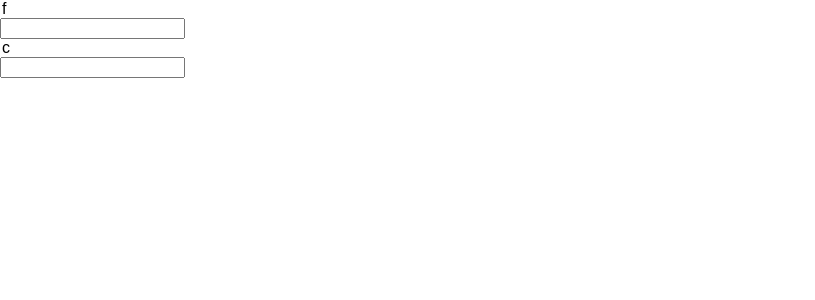
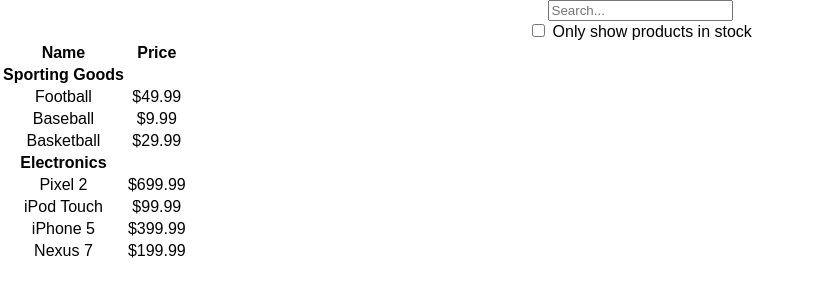
Before and after one commit to rbunch-dc/9-17immersive-inventoryWidget, a React (Create React App) app: page / in a window 1280 px wide. Shown: the top 300 px of the page, without its empty margins (0-815 px from the left). Built offline with nearby package versions, Linux system fonts and the light colour scheme; the HTML template or start-up script is replaced by a standard one.

Commit message:
Finish temp app

```diff
--- a/src/index.css
+++ b/src/index.css
@@ -3,3 +3,8 @@
   padding: 0;
   font-family: sans-serif;
 }
+
+#temp-app{
+	margin: 30px;
+	font-size: 25px;
+}
--- a/src/index.js
+++ b/src/index.js
@@ -1,13 +1,11 @@
 import React from 'react';
 import ReactDOM from 'react-dom';
 import './index.css';
-// import App from './App';
+import App from './App';
 import TemperatureApp from './tempApp/TemperatureApp';
-import registerServiceWorker from './registerServiceWorker';
 
 ReactDOM.render(
-	// <App />,
-	<TemperatureApp />,
+	<App />,
+	// <TemperatureApp />,
 	document.getElementById('root')
 );
-registerServiceWorker();
--- a/src/tempApp/BoilingVerdict.js
+++ b/src/tempApp/BoilingVerdict.js
@@ -10,7 +10,7 @@
 // }
 
 function BoilingVerdict(props){
-	if(props.celsius >= 100){
+	if(props.temperature >= 100){
 		return(
 			<h1>The water would boil</h1>
 		)
--- a/src/tempApp/TemperatureApp.js
+++ b/src/tempApp/TemperatureApp.js
@@ -29,7 +29,8 @@
 	constructor(){
 		super();
 		this.state = {
-			temperature: ''
+			temperature: 32,
+			scale: "c"
 		}
 		this.handleCelciusChange = this.handleCelciusChange.bind(this);
 		this.handleFahrenheitChange = this.handleFahrenheitChange.bind(this);
@@ -37,22 +38,57 @@
 
 	handleCelciusChange(value){
 		console.log("Someone changed the Celcius Input to " + value)
+		this.setState({
+			scale: "c",
+			temperature: value
+		})
 	}
 
 	handleFahrenheitChange(value){
 		console.log("Someone changed the Fahrenheit Input to "+value)
+		this.setState({
+			scale: "f",
+			temperature: value
+		})
+	}
+
+	handleKevlinChange(value){
+		this.setState({
+			scale: "k",
+			temperature: value
+		})
 	}
 
 	render(){
+		// Set up some local vars to save on typing
+		const scale = this.state.scale;
+		const temperature = this.state.temperature;
+
+		if(scale === "c"){
+			// Convert celcius temp to f
+			var fTemp = tryConvert(temperature,toFahrenheit)
+			// No need to convert, it's already in celcius
+			var cTemp = temperature;
+		}else if(scale === "f"){
+			// no need to convert, it's already in f
+			var fTemp = temperature;
+			// try and convert f to celcisu
+			var cTemp = tryConvert(temperature,toCelsius)
+		}else if(scale === "k"){
+			// no need to convert, it's already in f
+			var fTemp = temperature;
+			// try and convert f to celcisu
+			var cTemp = tryConvert(temperature,toCelsius)
+		}
 
 		// console.log(tryConvert("sadfsdafd100",toFahrenheit));
 
 		// var temperature = this.state.temperature;
 		return(
-			<div>
-				<TemperatureInput scale="f" onChange={this.handleFahrenheitChange} />
-				<TemperatureInput scale="c" onChange={this.handleCelciusChange} />
-				{/*<BoilingVerdict celsius={parseFloat(temperature)}/>*/}
+			<div id="temp-app">
+				<TemperatureInput scale="f" temperature={fTemp} onChange={this.handleFahrenheitChange} />
+				<TemperatureInput scale="c" temperature={cTemp} onChange={this.handleCelciusChange} />
+				<BoilingVerdict temperature={parseFloat(cTemp)}/>
 			</div>
 		)
 	}
--- a/src/tempApp/TemperatureInput.js
+++ b/src/tempApp/TemperatureInput.js
@@ -1,11 +1,16 @@
 import React, { Component } from 'react';
+
+const scaleNames = {
+  c: 'Celsius',
+  f: 'Fahrenheit'
+};
 
 class TemperatureInput extends Component{
 	constructor(props){
 		super(props);
-		this.state = {
-			temperature: ''
-		};
+		// this.state = {
+		// 	temperature: ''
+		// };
 		this.handleChange = this.handleChange.bind(this);
 	}
 
@@ -15,10 +20,11 @@
 
 	render(){
 
-		const temperature = this.state.temperature;
+		// Mom and dad sent me the temperature I'm supposed to use
+		const temperature = this.props.temperature;
 		return(
 			<div>
-				<legend>{this.props.scale}</legend>
+				<legend>Scale: {scaleNames[this.props.scale]}</legend>
 				<input value={temperature} onChange={this.handleChange} />
 			</div>
 		)
```
